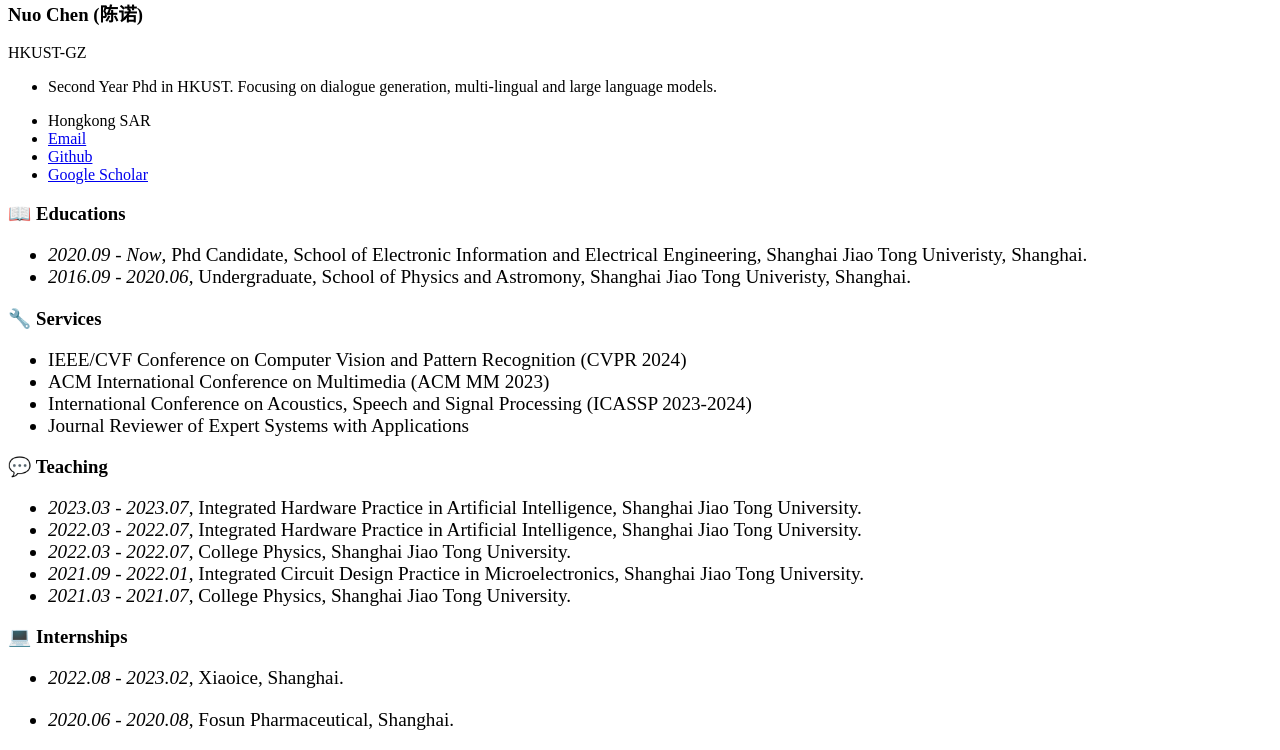
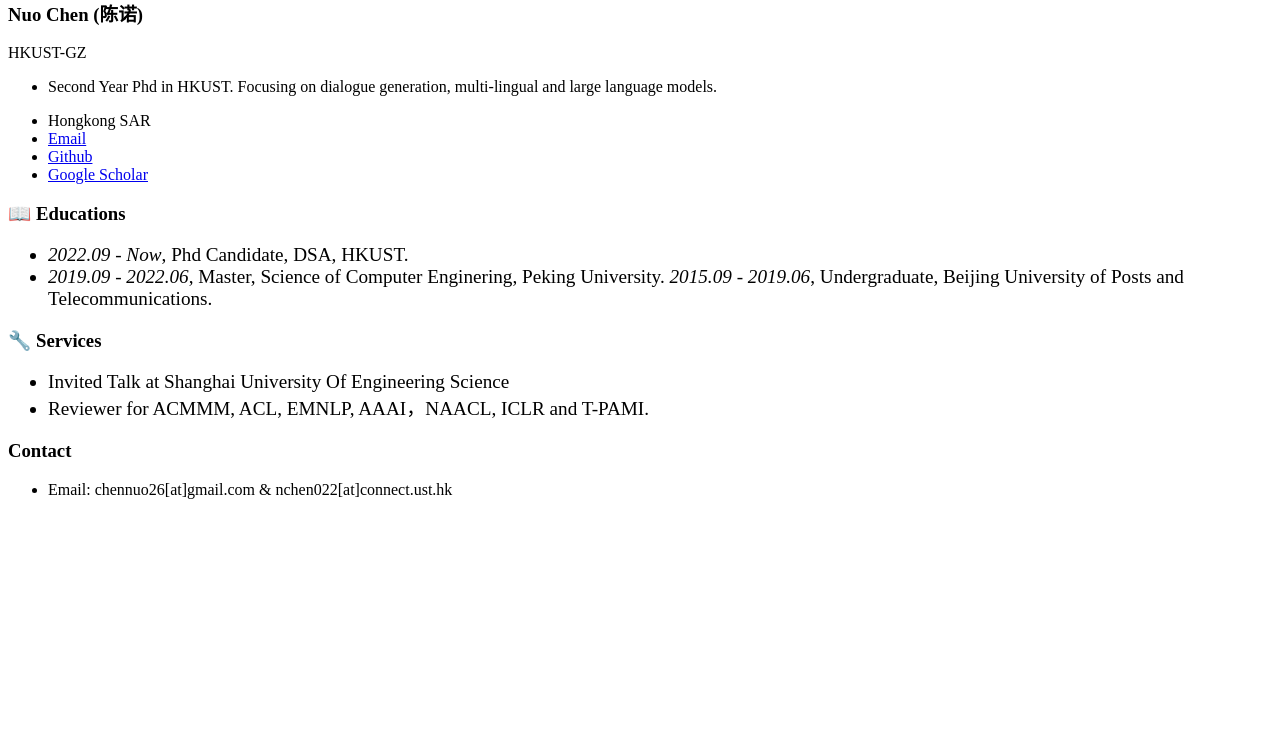
Before and after one commit to jerrynchen/jerrynchen.github.io, a Jekyll site: the page built from _pages/includes/others.md, in a window 1280 px wide. Shown: the part 508-1258 px from the top of the page. Built offline with Jekyll 4.4.1, drawn with Linux system fonts in a browser that asks for light colours; our own code applies the rules of GitHub Pages for plain Markdown files; after the commit the page ends 1023 px from its top, so only the background shows below that.

Commit message:
Update others.md

```diff
--- a/_pages/includes/others.md
+++ b/_pages/includes/others.md
@@ -5,8 +5,9 @@
 
 <div class='paper-box-text' style="font-size: larger;" markdown="1">
 
-- *2020.09 - Now*, Phd Candidate, School of Electronic Information and Electrical Engineering, Shanghai Jiao Tong Univeristy, Shanghai.
-- *2016.09 - 2020.06*, Undergraduate, School of Physics and Astromony, Shanghai Jiao Tong Univeristy, Shanghai.
+- *2022.09 - Now*, Phd Candidate, DSA, HKUST.
+- *2019.09 - 2022.06*, Master, Science of Computer Enginering, Peking University.
+  *2015.09 - 2019.06*, Undergraduate,  Beijing University of Posts and Telecommunications.
 
 </div>
 
@@ -14,33 +15,12 @@
 
 <div class='paper-box-text' style="font-size: larger;" markdown="1">
 
-- IEEE/CVF Conference on Computer Vision and Pattern Recognition (CVPR 2024)
-- ACM International Conference on Multimedia (ACM MM 2023)
-- International Conference on Acoustics, Speech and Signal Processing (ICASSP 2023-2024)
-- Journal Reviewer of Expert Systems with Applications
+* Invited Talk at Shanghai University Of Engineering Science
+* Reviewer for ACMMM, ACL, EMNLP, AAAI，NAACL, ICLR and T-PAMI.
 
 </div>
 
 
-# 💬 Teaching
 
-<div class='paper-box-text' style="font-size: larger;" markdown="1">
-
-- *2023.03 - 2023.07*, Integrated Hardware Practice in Artificial Intelligence, Shanghai Jiao Tong University.
-- *2022.03 - 2022.07*, Integrated Hardware Practice in Artificial Intelligence, Shanghai Jiao Tong University.
-- *2022.03 - 2022.07*, College Physics, Shanghai Jiao Tong University.
-- *2021.09 - 2022.01*, Integrated Circuit Design Practice in Microelectronics, Shanghai Jiao Tong University.
-- *2021.03 - 2021.07*, College Physics, Shanghai Jiao Tong University.
-
-</div>
-
-# 💻 Internships
-
-<div class='paper-box-text' style="font-size: larger;" markdown="1">
-
-- *2022.08 - 2023.02*, Xiaoice, Shanghai.
-
-- *2020.06 - 2020.08*, Fosun Pharmaceutical, Shanghai.
-
-
-</div>
+# Contact
+* Email: chennuo26[at]gmail.com & nchen022[at]connect.ust.hk
```
